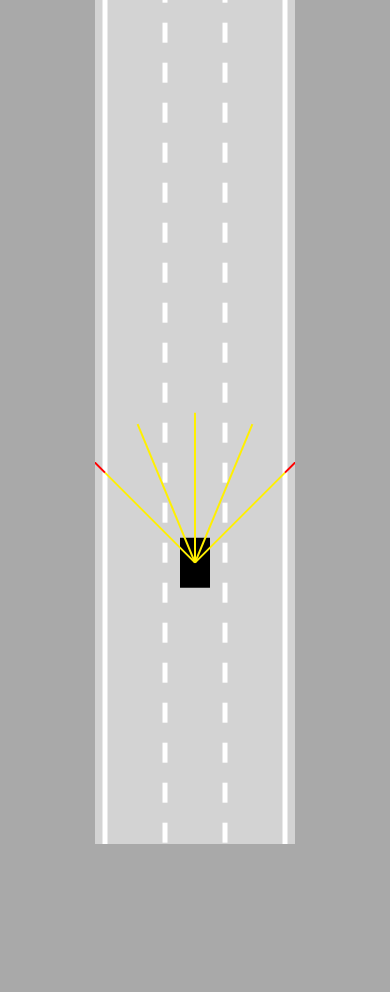
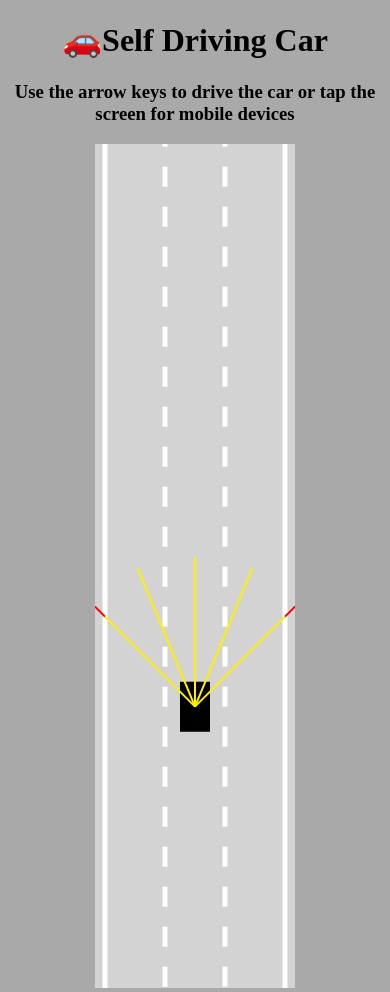
Before and after one commit to abdualblooshi/js_self_driving_car, a plain HTML site: page index.html in a window 390 px wide. Before the commit the page ends 848 px from the top, so only its background shows below. Drawn offline with Linux system fonts and the light colour scheme.

Commit message:
A new div for messages

```diff
--- a/index.html
+++ b/index.html
@@ -17,8 +17,14 @@
 
     </head>
     <body>
-        <div id="leftSide"></div>
-        <div id="rightSide"></div>
+        <div id="leftSide">
+        </div>
+        <div id="rightSide">
+        </div>
+        <div id="message">
+            <h1>🚗Self Driving Car</h1>
+            <h3 id="messageText">Use the arrow keys to drive the car or tap the screen for mobile devices</h3>
+        </div>
         <canvas id="myCanvas">
 
         </canvas>
```
